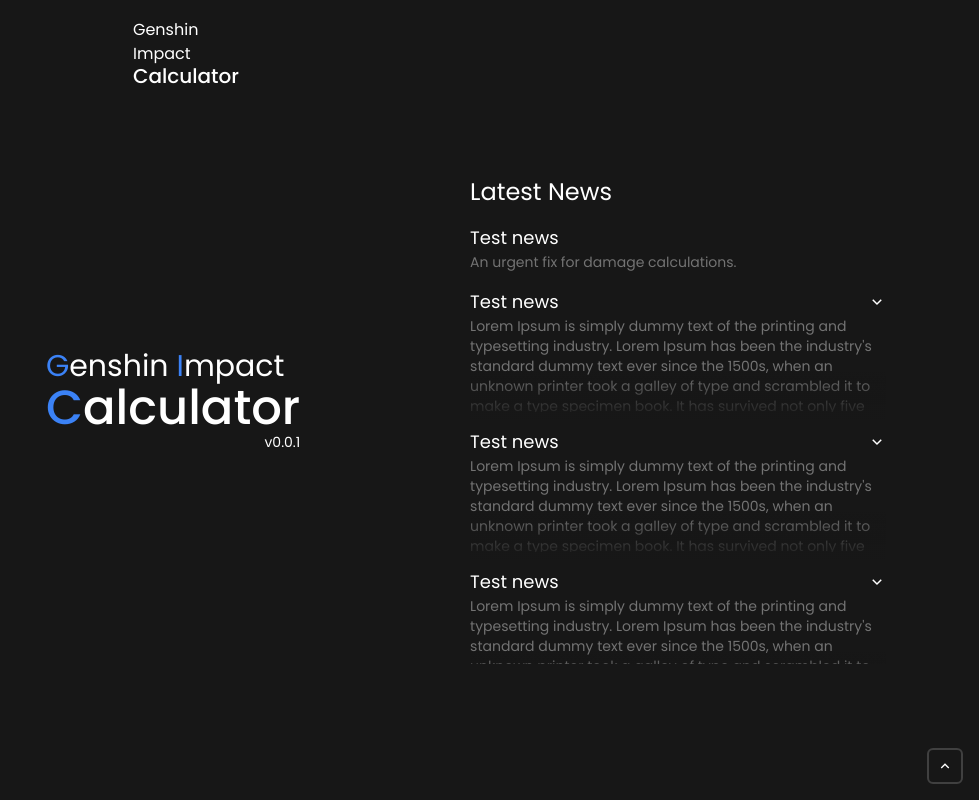
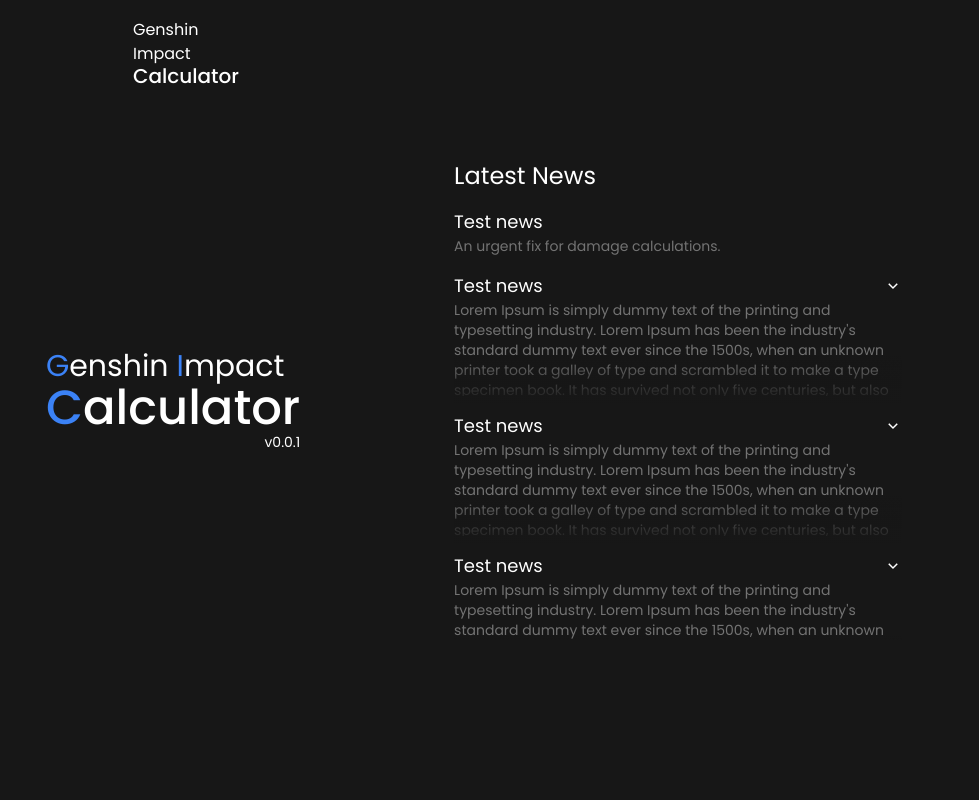
Before and after one commit to Cod3dDOT/gic-website, a Next.js app: page / in a window 1280 px wide. Shown: the top 800 px of the page, without its empty margins (301-1280 px from the left). Built offline with nearby package versions, Linux system fonts and the light colour scheme.

Commit message:
Fixed bugs
Fixed under construction page not showing up.
Fixed incorrect news height.
Fixed incorrect news scroll up button position.

```diff
--- a/pages/index.tsx
+++ b/pages/index.tsx
@@ -47,9 +47,7 @@
 
             <WelcomeScreen version={loadedConfig ? config.publicVersion : ""} />
 
-            {loadedConfig ? (
-                config.underConstruction
-            ) : true ? (
+            {(loadedConfig ? config.underConstruction : true) ? (
                 <ComingSoonScreen />
             ) : (
                 <CalculatorScreen
--- a/src/components/screens/welcome/news/index.tsx
+++ b/src/components/screens/welcome/news/index.tsx
@@ -34,10 +34,13 @@
         } else {
             return;
         }
-        if (!scrollRef.current)
+
+        if (scrollRefVar) {
             scrollRefVar.addEventListener("scroll", scrollListener, {
                 passive: true,
             });
+        }
+
         return () => {
             if (!scrollRefVar) return;
             scrollRefVar.removeEventListener("scroll", scrollListener);
@@ -48,12 +51,15 @@
         <div
             className="xl:h-[60vh] xl:w-[35vw]
                         lg:h-[26rem] lg:w-[24rem]
-                        md:h-[24rem] md:w-[20rem] md:block
-                        hidden
-                        p-4 rounded-lg"
+                        md:h-[24rem] md:w-[20rem]
+                        relative md:flex flex-col hidden
+                        rounded-lg"
         >
             <p className="text-2xl mb-2">Latest News</p>
-            <div className="w-full h-full gap-2 overflow-auto" ref={scrollRef}>
+            <div
+                className="w-full flex-grow gap-2 overflow-auto"
+                ref={scrollRef}
+            >
                 {news.map((post, index) => {
                     return (
                         <PieceOfNews news={post} key={`news-post-${index}`} />
@@ -68,8 +74,10 @@
             </div>
             <Button
                 theme="normal"
-                className={`absolute right-4 bottom-4 p-2 transition-opacity duration-250 opacity-0 ${
-                    scrollToTopVisible ? "visible opacity-100" : "invisible"
+                className={`absolute right-4 bottom-4 p-2 transition-opacity duration-250 opacity-0 [animation-duration:200ms] ${
+                    scrollToTopVisible
+                        ? "animate-fade-in-visible"
+                        : "animate-fade-out-invisible"
                 }`}
                 onClick={() => {
                     scrollToTop();
--- a/src/data/config/index.ts
+++ b/src/data/config/index.ts
@@ -1,4 +1,4 @@
-import { NEXT_URL } from "@data";
+import { NEXT_URL } from "@utilities";
 
 export const getConfig = async () => {
     const request = await fetch(NEXT_URL + "/api/config");
--- a/src/data/news/index.ts
+++ b/src/data/news/index.ts
@@ -1,4 +1,4 @@
-import { NEXT_URL } from "@data";
+import { NEXT_URL } from "@utilities";
 
 export interface News {
     header: string;
--- a/src/utilities/index.ts
+++ b/src/utilities/index.ts
@@ -2,6 +2,4 @@
     return val.replaceAll(" ", "-").toLowerCase().trim();
 };
 
-export interface Map<V> {
-    [key: string]: V;
-}
+export { NEXT_URL } from "./api-url";
```
Also changed, not shown: src/utilities/api-url/index.ts (renamed from src/data/index.ts).
